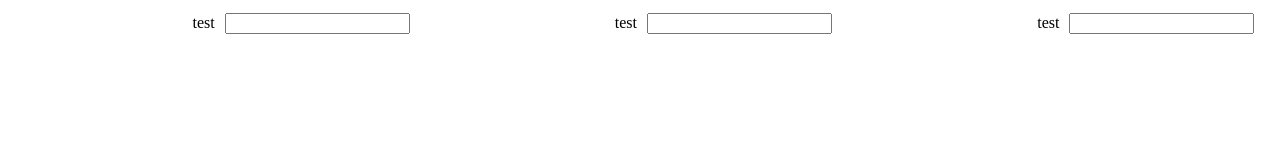
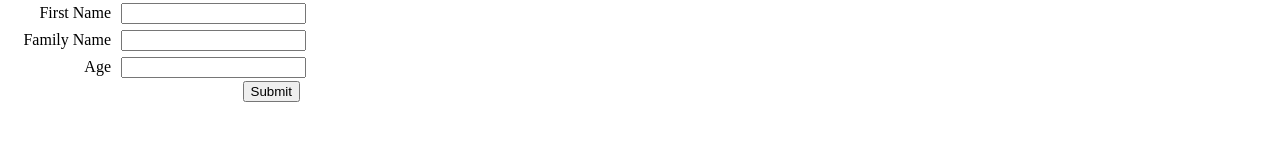
Before and after one commit to Concede/JScontrols, a plain HTML site: page index.html in a window 1280 px wide. Drawn offline with Linux system fonts and the light colour scheme.

Commit message:
Test index file updated.

```diff
--- a/index.html
+++ b/index.html
@@ -2,6 +2,12 @@
 <html>
 <head>
 	<link rel="stylesheet" type="text/css" href="Styles/form.css">
+
+	<style>
+        #test {
+            width: 300px;
+        }
+	</style>
 </head>
 <body>
 
@@ -16,25 +22,27 @@
 
 	var formConfig = {
 		id: "test",
-		columns: 3,
+		columns: 1,
+		showSubmitButton: true,
+		submitText: "Submit",
+		submitAction: function () {
+			console.log(displayForm.getData());
+		},
 		fields: [
 			{
 				type:"text",
-				label: "test",
-				name: "test",
-				id: "test"
+				label: "First Name",
+				name: "fname",
 			},
             {
                 type: "text",
-                label: "test",
-                name: "test",
-                id: "test2"
+                label: "Family Name",
+                name: "sname",
             },
             {
                 type: "text",
-                label: "test",
-                name: "test",
-                id: "test3"
+                label: "Age",
+                name: "age",
             },
 		]
 	};
```
